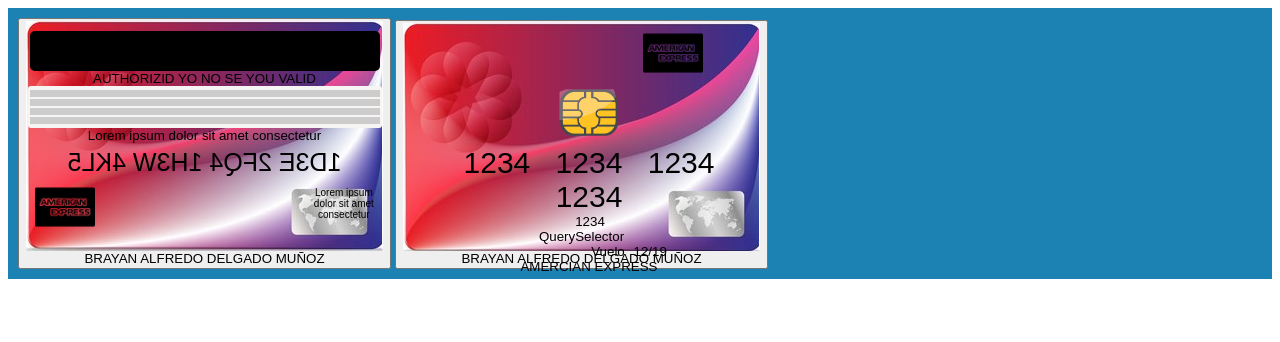
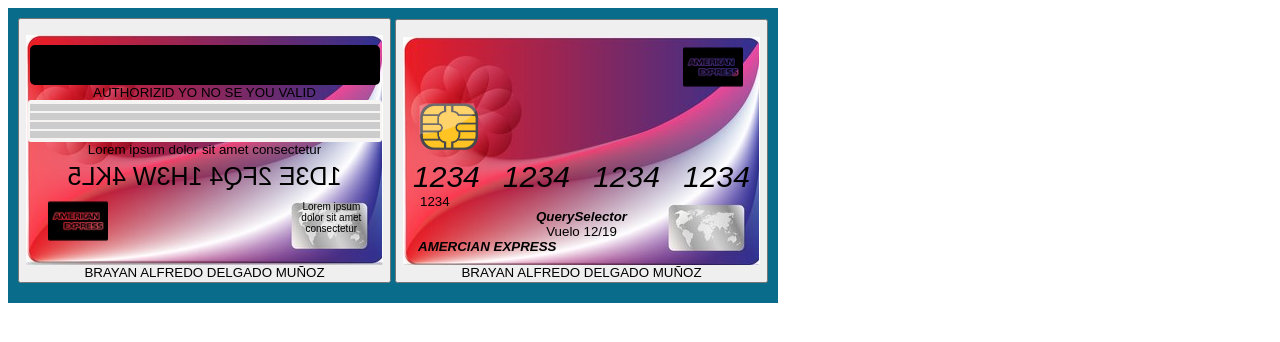
Before and after one commit to br3y3n/clasejavaScrip, a plain HTML site: page tarjeta/index.html in a window 1280 px wide. Drawn offline with Linux system fonts and the light colour scheme.

Commit message:
mactualizacion tarjetas

```diff
--- a/tarjeta/style.css
+++ b/tarjeta/style.css
@@ -1,11 +1,17 @@
 .contenedor{
-    background-color: #1c81b3;
+    background-color: #086c8a;
     padding: 10px;
+    max-width: 750px;
 }
 
 .tarjeta1{
     width: max-content;
     display: inline-block;
+    padding-top: 15px;
+    margin-bottom: 10px;
+}
+.tarjeta1:active{
+    background-color: rgb(235, 119, 12);
 }
 .boton1{
     padding-top: 10px;
@@ -52,7 +58,7 @@
 }
 
 .logo{
-    margin-right: 210px;
+    margin-right: 185px;
     margin-left: 5px;
 }
 .texto{
@@ -70,7 +76,11 @@
 .tarjeta2{
   width: max-content;
   display: inline-block;
+  padding-top: 16px;
 
+}
+.tarjeta2:active{
+background-color: rgb(235, 119, 12);
 }
 .boton2{
     background-image: url(img/fondoTarjeta.jpg);
@@ -79,36 +89,46 @@
 }
 .logo2{
     display: block;
-    margin-left: 18em;
+    margin-left: 21em;
 }
 .sim{
-    padding-left: 15px
+    padding-left: 15px;
+    margin-right: 21em
 }
 .clave{
     margin: 0%;
     font-size: 30px;
-    margin-left: 15px;
-    word-spacing: 17px;
+    word-spacing: 15px;
+    font-style: italic;
 }
 .p{
     margin: 0%;
+    text-align: start;
     margin-left: 17px;
 }
 .tituloF{
     margin: 0%;
-    text-align: center
+    text-align: center;
+    font-style: italic;
+    font-weight: 600;
 }
 .vuelo{
     margin: 0%;
     display: inline-block;
-    margin-left: 95px;
 }
 .fecha{
     margin: 0%;
     display: inline-block;
-    padding-left: 5px;
 }
 .name{
     margin: 0%;
     margin-left: 15px;
+    text-align: start;
+    font-style: italic;
+    font-weight: 600;
 }
+@media (width< 780px){
+    .contenedor{
+        max-width: 370px;
+    }
+}
```
